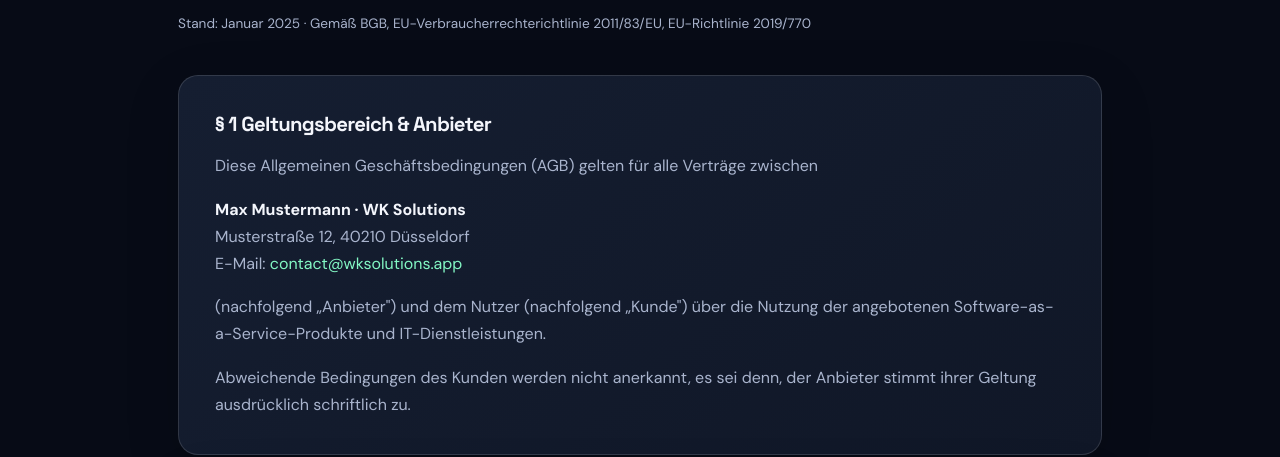
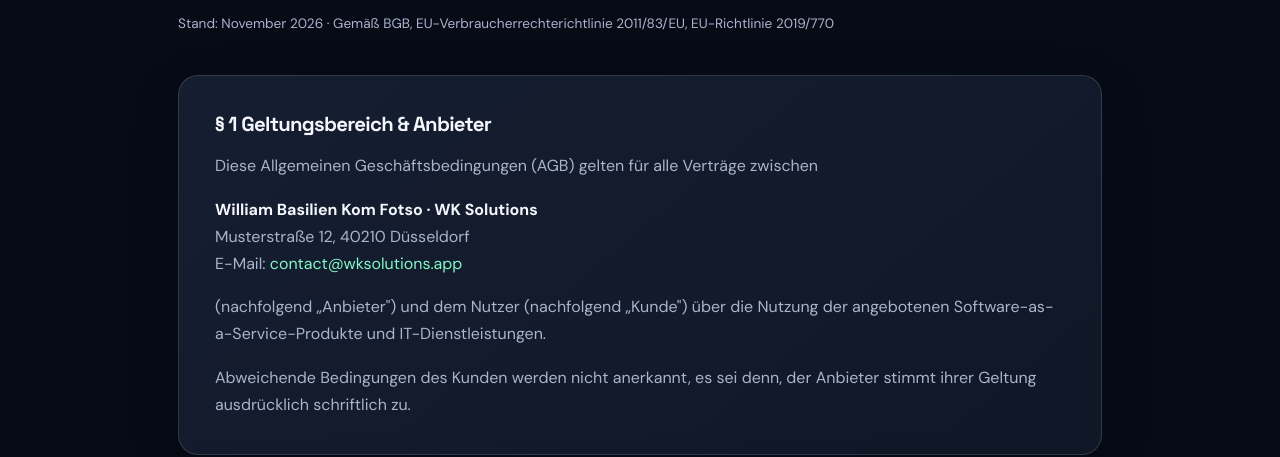
Before and after one commit to williamkom/wksolutions, a plain HTML site: page terms.html in a window 1280 px wide. Shown: the part 359-816 px from the top of the page. Drawn offline with Linux system fonts and the light colour scheme.

Commit message:
Correct outdated placeholder information in terms.html

```diff
--- a/terms.html
+++ b/terms.html
@@ -14,13 +14,13 @@
 <main class="legal-wrap">
   <div class="page-tag">Rechtliches</div>
   <h1>Allgemeine Geschäfts&shy;bedingungen</h1>
-  <p class="last-updated">Stand: Januar 2025 · Gemäß BGB, EU-Verbraucherrechterichtlinie 2011/83/EU, EU-Richtlinie 2019/770</p>
+  <p class="last-updated">Stand: November 2026 · Gemäß BGB, EU-Verbraucherrechterichtlinie 2011/83/EU, EU-Richtlinie 2019/770</p>
 
   <div class="card">
     <h2>§ 1 Geltungsbereich & Anbieter</h2>
     <p>Diese Allgemeinen Geschäftsbedingungen (AGB) gelten für alle Verträge zwischen</p>
     <p>
-      <strong>Max Mustermann · WK Solutions</strong><br>
+      <strong>William Basilien Kom Fotso · WK Solutions</strong><br>
       Musterstraße 12, 40210 Düsseldorf<br>
       E-Mail: <a href="mailto:contact@wksolutions.app">contact@wksolutions.app</a>
     </p>
@@ -78,7 +78,7 @@
       <p>Verbraucher haben das Recht, binnen <strong>14 Tagen</strong> ohne Angabe von
          Gründen diesen Vertrag zu widerrufen. Die Widerrufsfrist beträgt 14 Tage ab dem
          Tag des Vertragsschlusses.</p>
-      <p>Um das Widerrufsrecht auszuüben, müssen Sie uns (Max Mustermann, WK Solutions,
+      <p>Um das Widerrufsrecht auszuüben, müssen Sie uns (William Basilien Kom Fotso, WK Solutions,
          Musterstraße 12, 40210 Düsseldorf, <a href="mailto:contact@wksolutions.app">contact@wksolutions.app</a>)
          mittels einer eindeutigen Erklärung über Ihren Entschluss, diesen Vertrag zu
          widerrufen, informieren.</p>
```
